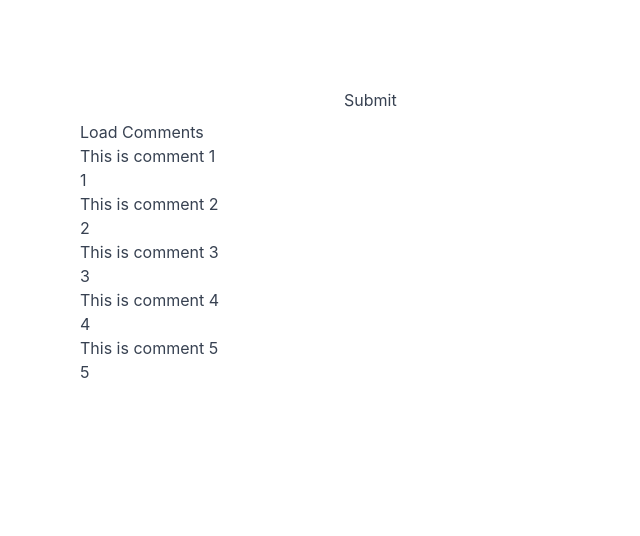
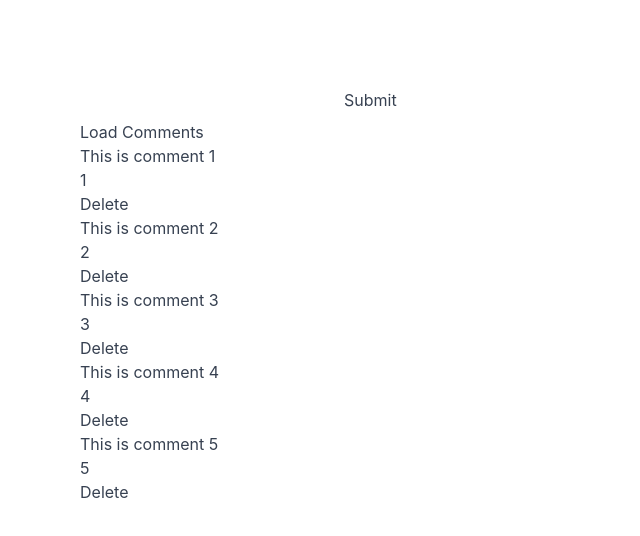
Before and after one commit to mabuhanifa/nextjs-api-prac, a Next.js app: page /comments in a window 1280 px wide. Both pictures are taken after a click on the button "Load Comments". Shown: the top 536 px of the page, without its empty margins (0-640 px from the left). Built offline with nearby package versions, Linux system fonts and the light colour scheme.

Commit message:
deleted data

```diff
--- a/pages/comments/index.js
+++ b/pages/comments/index.js
@@ -18,7 +18,14 @@ function CommentsPage() {
     const data = await response.json();
     console.log(data);
   };
-
+  const deleteComment = async (commentId) => {
+    const response = await fetch(`http://localhost:3000/api/comments/${commentId}`, {
+      method: "DELETE",
+    });
+    const data = await response.json();
+    console.log(data);
+    fetchComments();
+  };
   return (
     <div className="bg-white text-gray-700 m-20">
       <input
@@ -35,6 +42,7 @@ function CommentsPage() {
           <div key={c.id}>
             <h2>{c.text}</h2>
             <h2>{c.id}</h2>
+            <button onClick={() => deleteComment(c.id)}>Delete</button>
           </div>
         ))}
     </div>
```
